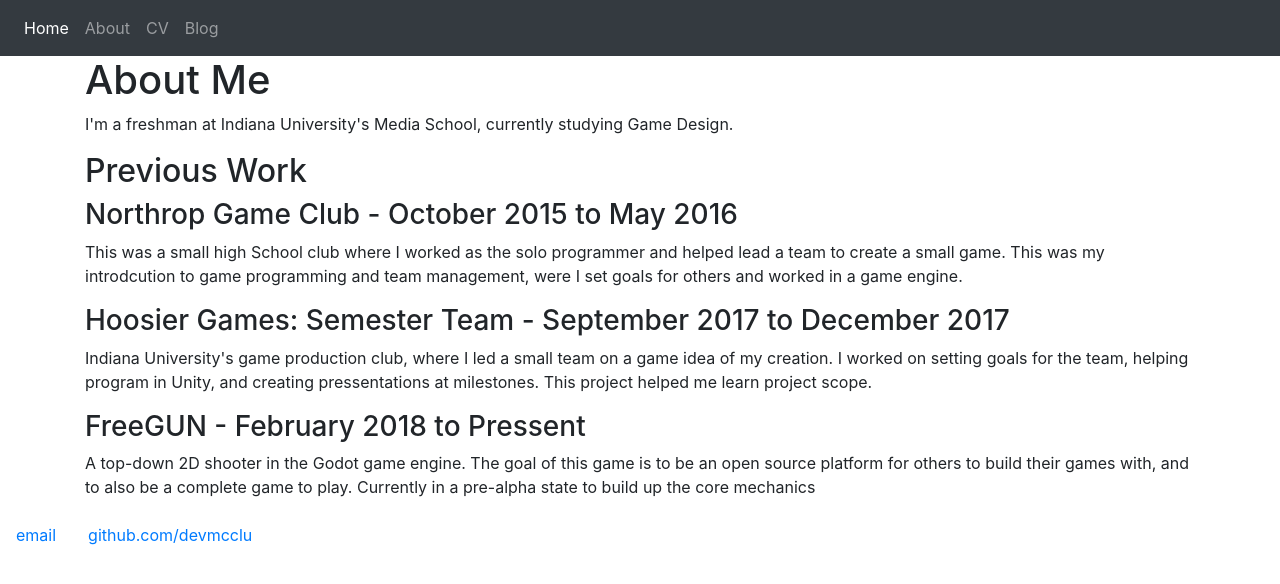
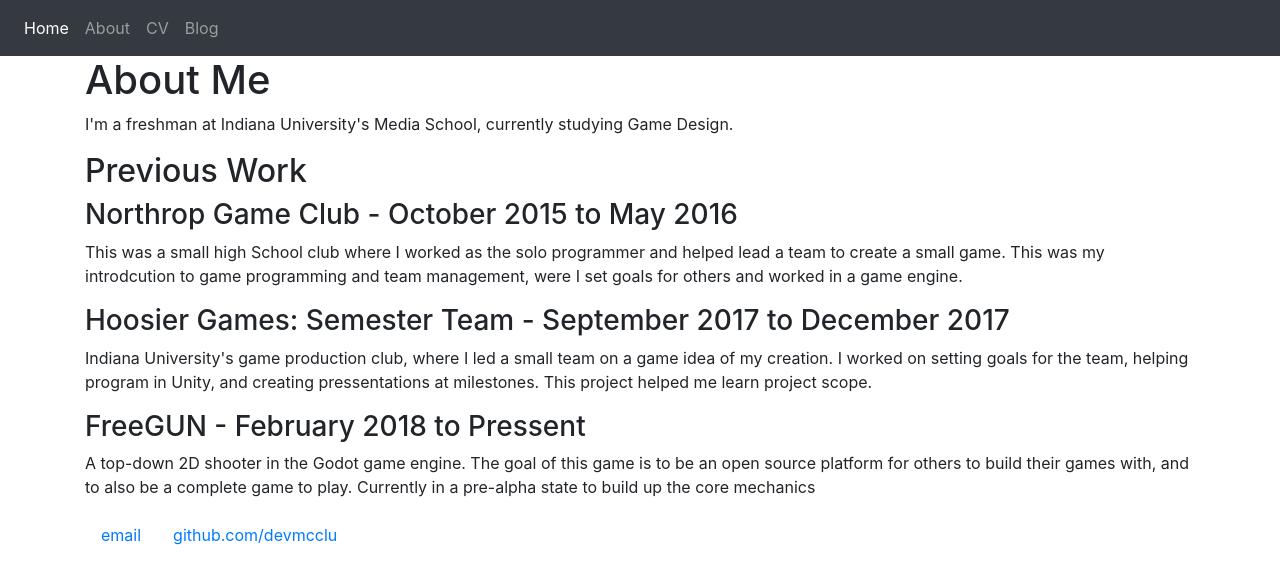
Before and after one commit to devmcclu/devmcclu.github.io-old, a Jekyll site: the page built from about/index.html, in a window 1280 px wide. Shown: the top 584 px of the page. Built offline with Jekyll 4.4.1, drawn with Linux system fonts in a browser that asks for light colours.

Commit message:
Bottom nav now footer

```diff
--- a/_layouts/default.html
+++ b/_layouts/default.html
@@ -42,11 +42,13 @@
 			{{ content }}
 
 			</div><!-- /.container -->
-			<footer>
-	    	<ul class = "nav">
-	        		<li class = "nav-item"><a class = "nav-link" href="mailto:mccluredt@gmail.com">email</a></li>
-	        		<li calss = "nav-item"><a class = "nav-link" href="https://github.com/devmcclu">github.com/devmcclu</a></li>
-				</ul>
+			<footer class="footer">
+				<div class="container">
+		    	<ul class="nav">
+		        		<li class="nav-item"><a class="nav-link" href="mailto:mccluredt@gmail.com">email</a></li>
+		        		<li calss="nav-item"><a class="nav-link" href="https://github.com/devmcclu">github.com/devmcclu</a></li>
+					</ul>
+				</div>
 			</footer>
 		</body>
 	</html>
```
